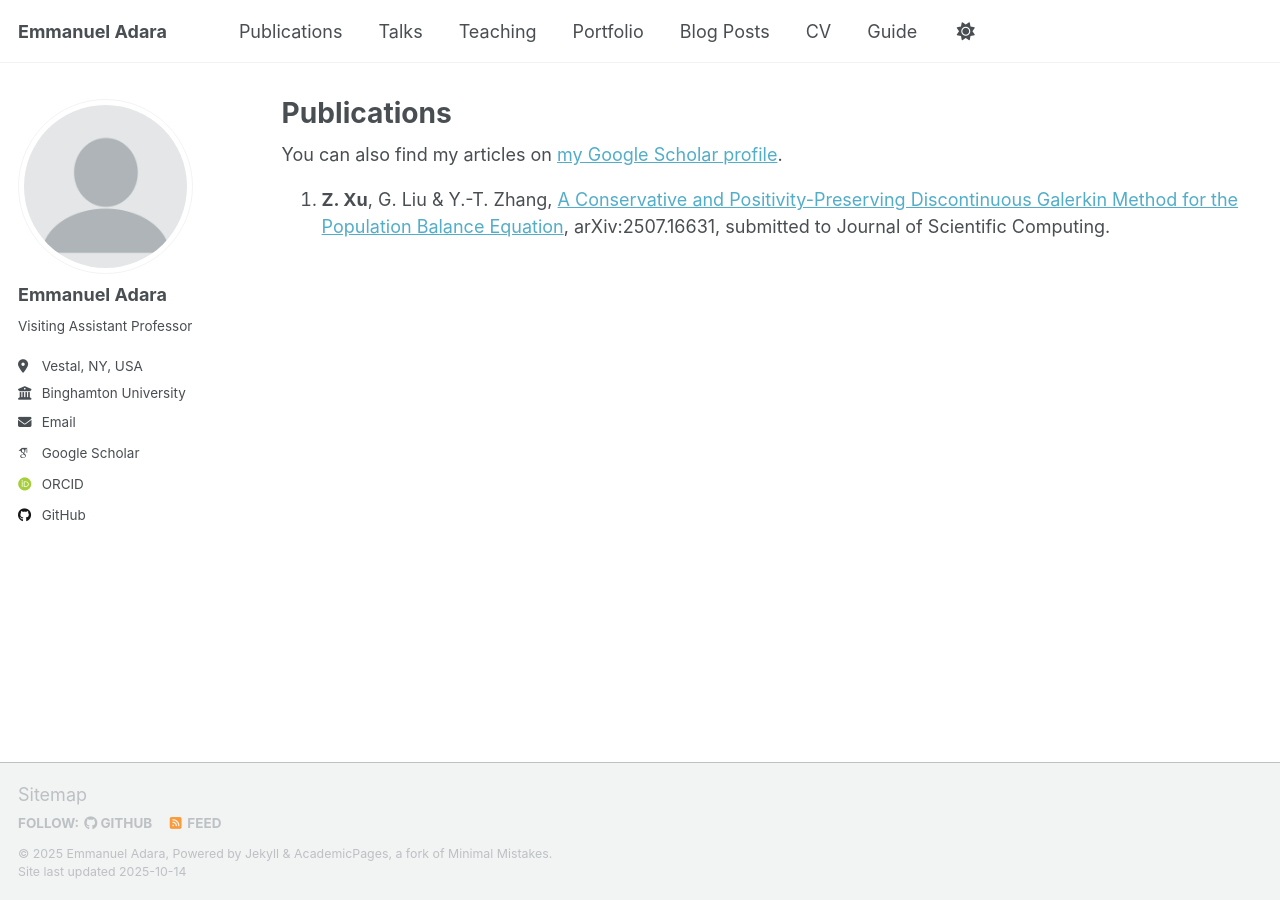
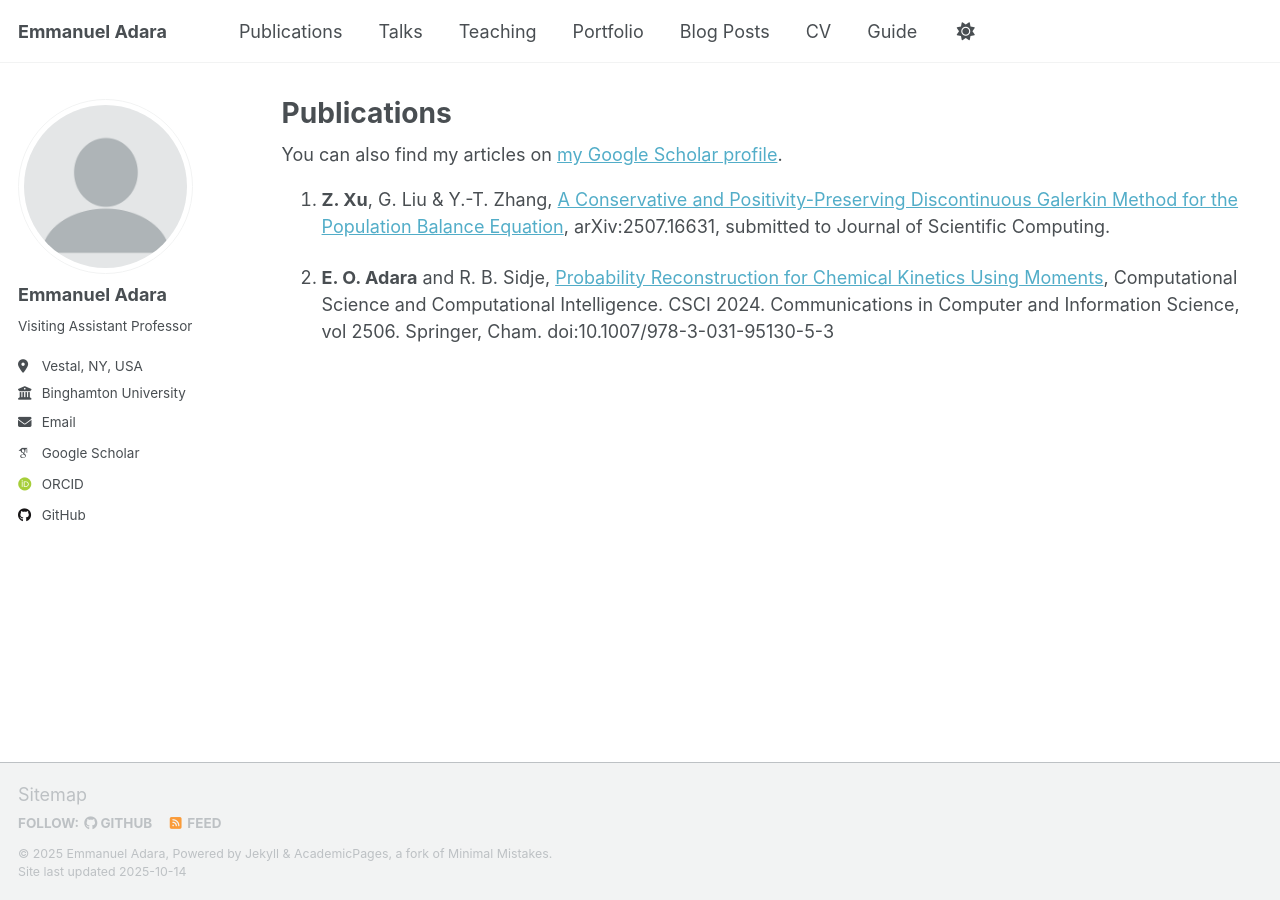
Before and after one commit to EmmanuelAdara/EmmanuelAdara.github.io, a Jekyll site: the page built from _pages/publications.md, in a window 1280 px wide. Built offline with Jekyll 4.4.1, drawn with Linux system fonts in a browser that asks for light colours; some web fonts are replaced; a script that is not in the unit is left out.

Commit message:
Update publications.md

```diff
--- a/_pages/publications.md
+++ b/_pages/publications.md
@@ -10,3 +10,7 @@ author_profile: true
 {% endif %}
 
 1. **Z. Xu**, G. Liu & Y.-T. Zhang, <a href="https://arxiv.org/abs/2507.16631">A Conservative and Positivity-Preserving Discontinuous Galerkin Method for the Population Balance Equation</a>, arXiv:2507.16631, submitted to Journal of Scientific Computing.
+
+1. **E. O. Adara** and R. B. Sidje, <a href="https://doi.org/10.1007/978-3-031-95130-5_3">Probability Reconstruction for Chemical Kinetics Using Moments</a>,
+Computational Science and Computational Intelligence. CSCI 2024. Communications in Computer
+and Information Science, vol 2506. Springer, Cham. doi:10.1007/978-3-031-95130-5-3
```
